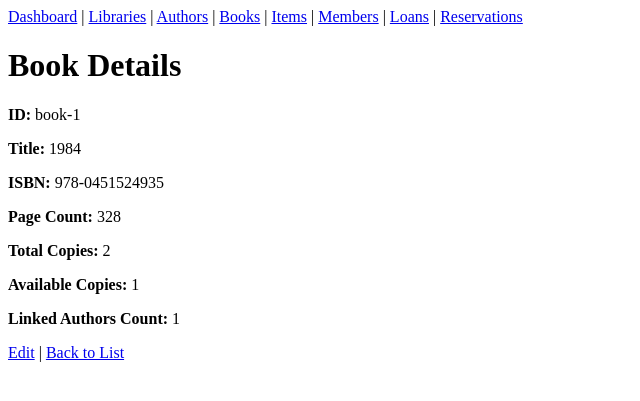
After one commit to petcuioann/labor_04, a Spring Boot app: page /books/book-1 in a window 1280 px wide. The commit adds this page. Shown: the top 401 px of the page, without its empty margins (0-640 px from the left). Run offline with Spring Boot 4, Linux system fonts and the light colour scheme; the visitor is signed in with stand-in values (Sample User, id 1).

Commit message:
feat: add details and edit views for books

```diff
--- /dev/null
+++ b/src/main/resources/templates/book/details.html
@@ -0,0 +1,31 @@
+<!DOCTYPE html>
+<html xmlns:th="http://www.thymeleaf.org">
+<head>
+    <meta charset="UTF-8">
+    <title>Book Details</title>
+</head>
+<body>
+    <nav>
+        <a th:href="@{/}">Dashboard</a> |
+        <a th:href="@{/libraries}">Libraries</a> |
+        <a th:href="@{/authors}">Authors</a> |
+        <a th:href="@{/books}">Books</a> |
+        <a th:href="@{/items}">Items</a> |
+        <a th:href="@{/members}">Members</a> |
+        <a th:href="@{/loans}">Loans</a> |
+        <a th:href="@{/reservations}">Reservations</a>
+    </nav>
+    <h1>Book Details</h1>
+    <p><strong>ID:</strong> <span th:text="${book.id}"></span></p>
+    <p><strong>Title:</strong> <span th:text="${book.title}"></span></p>
+    <p><strong>ISBN:</strong> <span th:text="${book.isbn}"></span></p>
+    <p><strong>Page Count:</strong> <span th:text="${book.pageCount}"></span></p>
+    <p><strong>Total Copies:</strong> <span th:text="${book.copies.size()}"></span></p>
+    <p><strong>Available Copies:</strong> <span th:text="${book.availableCopies()}"></span></p>
+    <p><strong>Linked Authors Count:</strong> <span th:text="${book.bookAuthors.size()}"></span></p>
+    <p>
+        <a th:href="@{'/books/' + ${book.id} + '/edit'}">Edit</a> |
+        <a th:href="@{/books}">Back to List</a>
+    </p>
+</body>
+</html>
--- a/src/main/resources/templates/book/index.html
+++ b/src/main/resources/templates/book/index.html
@@ -41,7 +41,9 @@
                 <td th:text="${book.availableCopies()}"></td>
                 <td th:text="${book.bookAuthors.size()}"></td>
                 <td>
-                    <form th:action="@{'/books/' + ${book.id} + '/delete'}" method="post">
+                    <a th:href="@{'/books/' + ${book.id}}">Details</a> |
+                    <a th:href="@{'/books/' + ${book.id} + '/edit'}">Edit</a> |
+                    <form th:action="@{'/books/' + ${book.id} + '/delete'}" method="post" style="display:inline;">
                         <button type="submit">Delete</button>
                     </form>
                 </td>
```
Also changed, not shown: src/main/resources/templates/book/form.html (+4 -4 lines).
